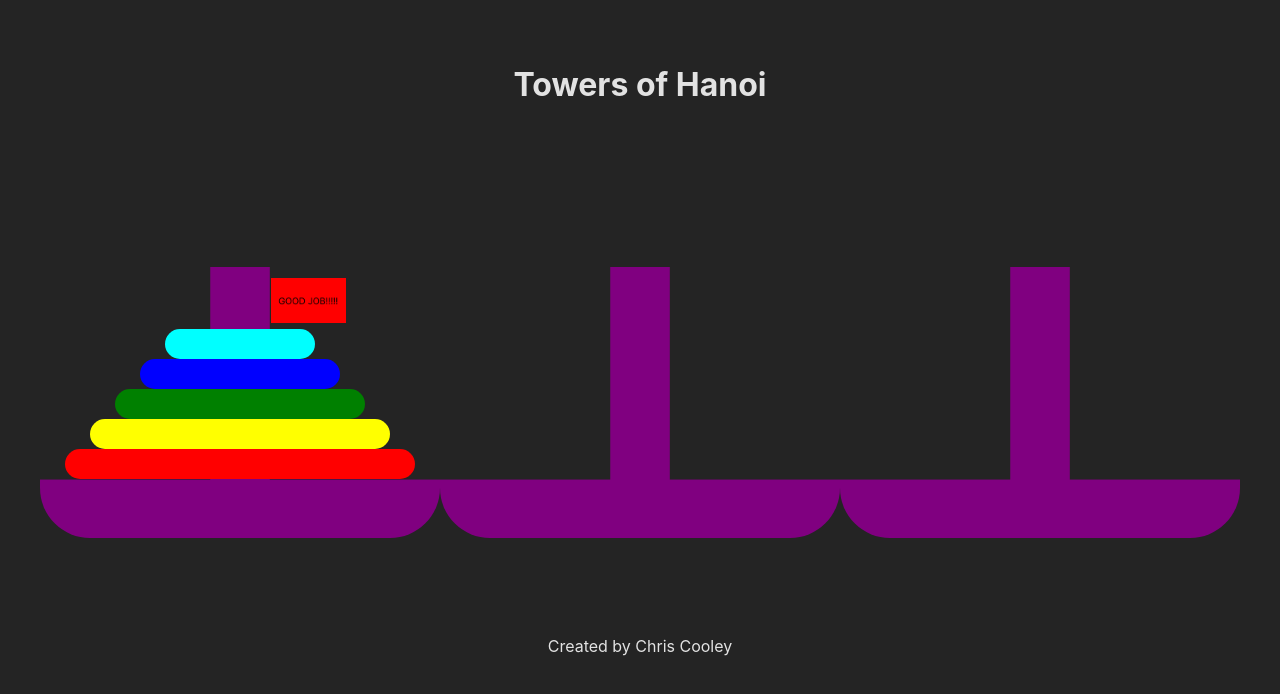
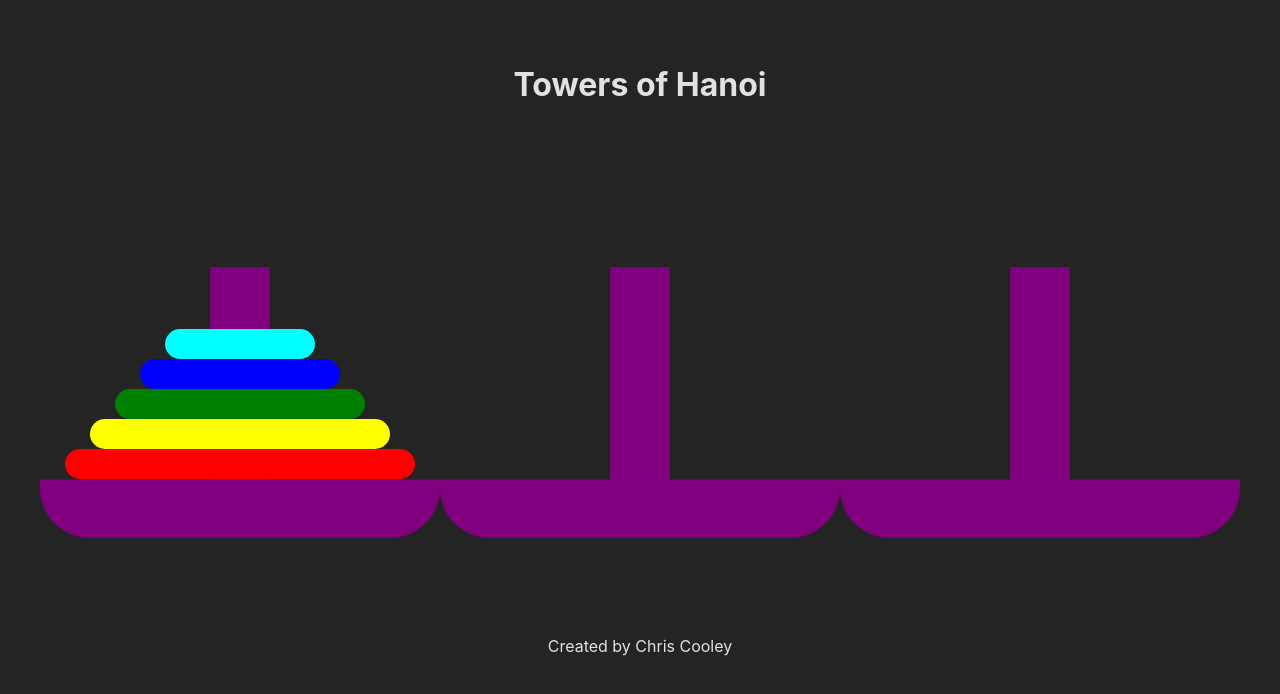
Before and after one commit to chriscooley1/towers-of-hanoi, a React (Vite) app: page / in a window 1280 px wide. Shown: the top 694 px of the page. Built offline with nearby package versions, Linux system fonts and the light colour scheme.

Commit message:
Fix completion flag and confetti styling

```diff
--- a/src/Flag.jsx
+++ b/src/Flag.jsx
@@ -8,7 +8,7 @@ export default function Flag({ isCompleted }) {
     useEffect(() => {
         if (isCompleted) {
             setIsExploding(true);
-            setTimeout(() => setIsExploding(false), 5000); // Stop explosion after 5 seconds
+            setTimeout(() => setIsExploding(false), 5000);
         }
     }, [isCompleted]);
 
--- a/src/Game.jsx
+++ b/src/Game.jsx
@@ -1,8 +1,11 @@
-import React from "react";
+import React, { useState, useEffect } from "react";
 import Tower from "./Tower";
 import { DndContext } from "@dnd-kit/core";
 
 export default function Game({ towers, setTowers }) {
+    const [isCompleted, setIsCompleted] = useState(false);
+    const [completedTowerId, setCompletedTowerId] = useState(null);
+    const [showConfetti, setShowConfetti] = useState(false);
 
     function getDiscSize(discId) {
         return parseInt(discId.split("-")[1], 10);
@@ -20,6 +23,14 @@ export default function Game({ towers, setTowers }) {
                 if (targetTower.length === 0 || getDiscSize(active.id) < getDiscSize(targetTower[0])) {
                     newTowers[sourceTower] = newTowers[sourceTower].filter(id => id !== active.id);
                     newTowers[over.id].unshift(active.id);
+
+                    if (checkCompletion(newTowers)) {
+                        setIsCompleted(true);
+                        setCompletedTowerId(over.id);
+                        setShowConfetti(true);
+                    } else {
+                        setIsCompleted(false);
+                    }
                 } else {
                     console.log("Invalid move: larger disc cannot be placed on top of a smaller disc.");
                 }
@@ -29,10 +40,17 @@ export default function Game({ towers, setTowers }) {
         }
     }
 
-    const checkCompletion = (discs) => {
+    const checkCompletion = (towers) => {
         const correctOrder = ["disc-0", "disc-1", "disc-2", "disc-3", "disc-4"];
-        return JSON.stringify(discs) === JSON.stringify(correctOrder);
+        return JSON.stringify(towers.C) === JSON.stringify(correctOrder);
     };
+
+    useEffect(() => {
+        if (showConfetti) {
+            const timer = setTimeout(() => setShowConfetti(false), 5000);
+            return () => clearTimeout(timer);
+        }
+    }, [showConfetti]);
 
     return (
         <DndContext onDragEnd={handleDragEnd}>
@@ -42,7 +60,8 @@ export default function Game({ towers, setTowers }) {
                         key={id}
                         id={id}
                         discs={towers[id]}
-                        isCompleted={checkCompletion(towers[id])}
+                        isCompleted={isCompleted}
+                        showConfetti={showConfetti && completedTowerId === id}
                     />
                 ))}
             </main>
--- a/src/Tower.jsx
+++ b/src/Tower.jsx
@@ -3,8 +3,9 @@ import { useDroppable } from "@dnd-kit/core";
 import Disc from "./Disc";
 import Flag from "./Flag";
 import TowerPng from "./assets/Tower.png";
+import ConfettiExplosion from 'react-confetti-explosion';
 
-export default function Tower({ id, discs, isCompleted }) {
+export default function Tower({ id, discs, isCompleted, showConfetti }) {
     const { isOver, setNodeRef } = useDroppable({
         id: id,
     });
@@ -16,7 +17,8 @@ export default function Tower({ id, discs, isCompleted }) {
 
     return (
         <section className="tower" ref={setNodeRef} style={style}>
-            {isCompleted && <Flag isCompleted={isCompleted} />} {/* Pass isCompleted prop */}
+            {id === "C" && isCompleted && <Flag />} {/* Show flag only on Tower C if completed */}
+            {showConfetti && <ConfettiExplosion />} {/* Show confetti if the tower is completed */}
             {discs.map((discId, index) => (
                 <Disc key={discId} id={discId} isDraggable={index === 0} />
             ))}
```
